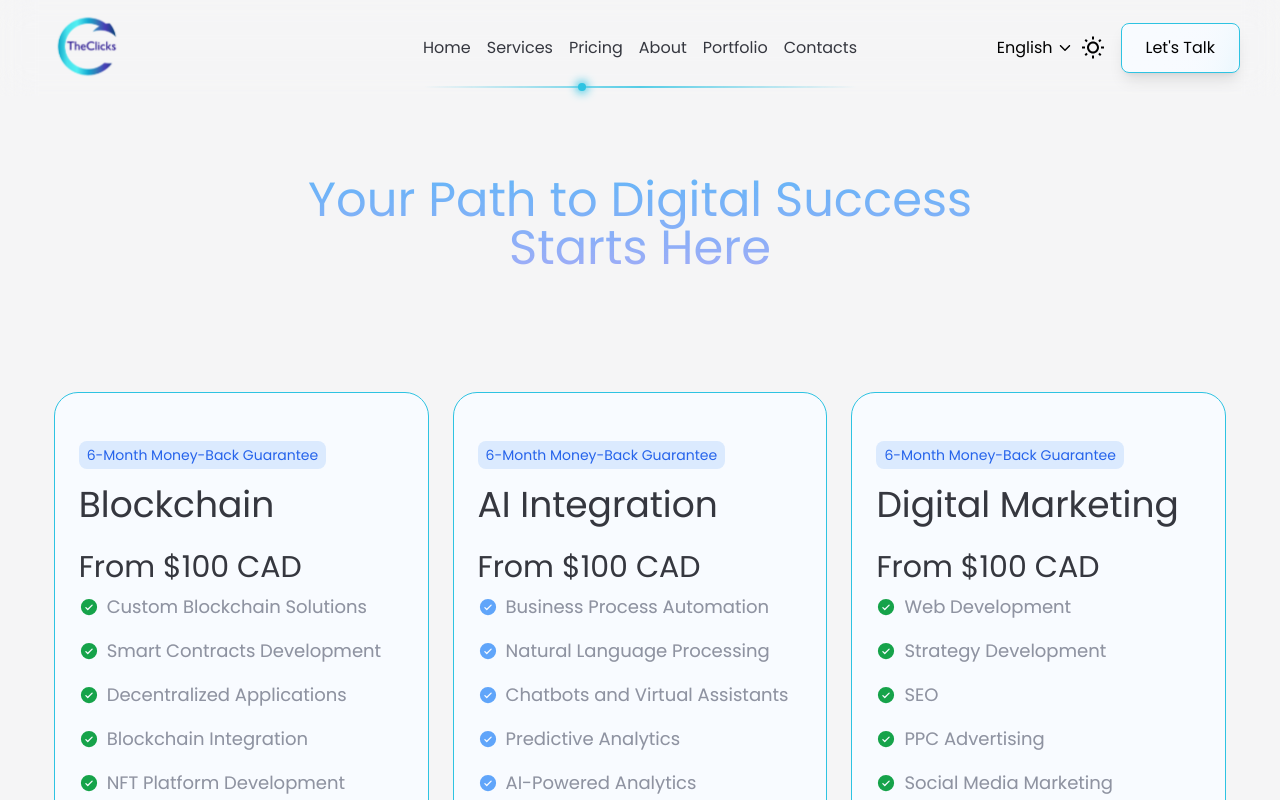
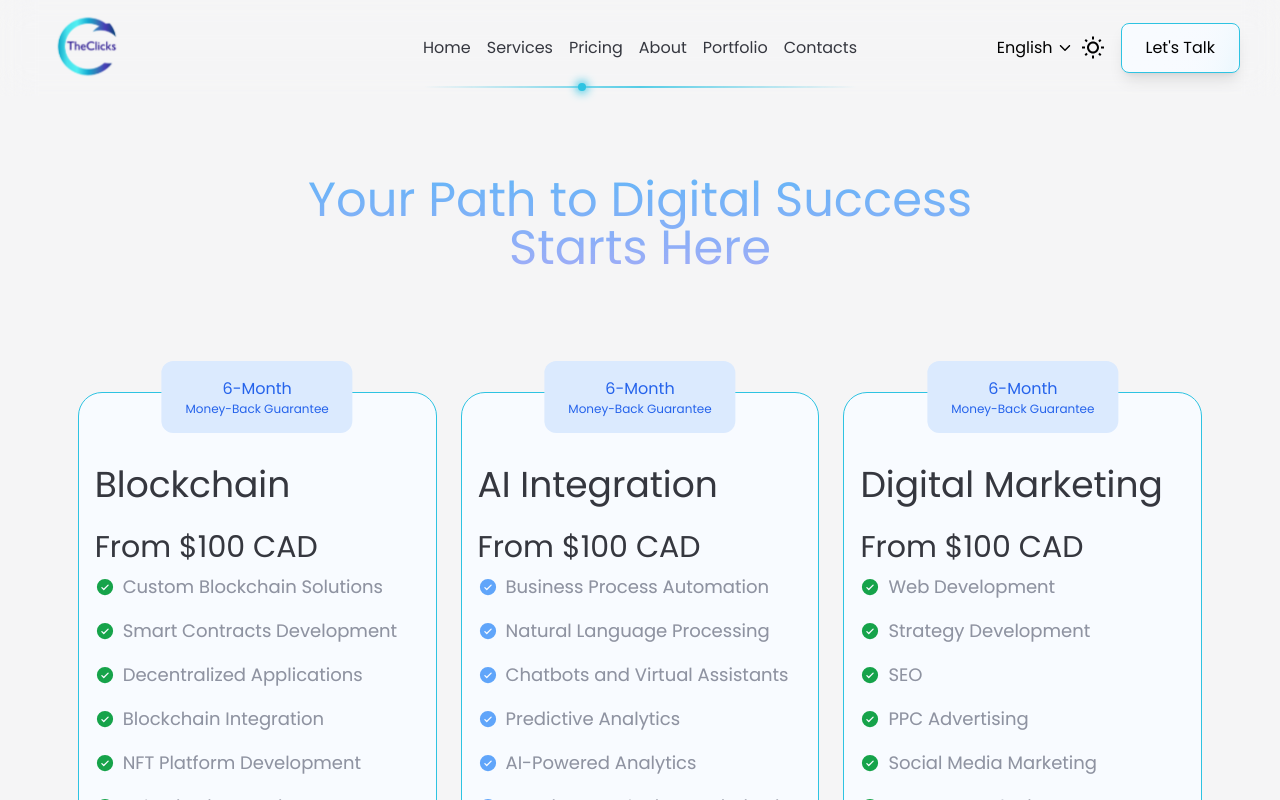
Before and after one commit to the-clicks-dev-team-1/clicks, a Next.js app: page /en/pricing in a window 1280 px wide. Shown: the top 800 px of the page. Built offline with nearby package versions, Linux system fonts and the light colour scheme; what tailwindcss-filters would draw is missing.

Commit message:
money-back label  updated

```diff
--- a/app/[locale]/pricing/page.tsx
+++ b/app/[locale]/pricing/page.tsx
@@ -79,16 +79,18 @@ const Pricing: FC<{ params: { locale: string } }> = async ({
             {t("title")} <br /> {t("subtitle")}
           </h1>
         </div>
+
         <div className="grid grid-cols-1 md:grid-cols-3 gap-6 px-4 md:p-10 #md:w-4/5 #2xl:w-3/4 max-w-7xl mb-32 items-center">
           {plans.map((plan, index) => (
             <div
               key={plan.name}
-              className="h-full flex flex-col justify-between border rounded-3xl px-6 py-4 md:py-6 light:bg-[var(--light-blue)] border-[var(--ocean-blue)]"
+              className="relative h-full flex flex-col justify-between border rounded-3xl  px-4 pb-4 pt-8 p md:pb-6 md:pt-12 light:bg-[var(--light-blue)] border-[var(--ocean-blue)]"
             >
+              <div className="whitespace-nowrap absolute left-1/2 -translate-x-1/2 -top-8 flex flex-col items-center text-blue-600 bg-blue-100 py-4 px-6 rounded-xl">
+                <span className="text-base">{t("moneyBack1")}</span>
+                <span className="text-xs">{t("moneyBack2")}</span>
+              </div>
               <div className={plan.style}>
-                <div className="w-fit text-sm font-medium text-blue-600 bg-blue-100 px-2 py-1 mb-4 rounded-lg">
-                  {t("moneyBack")}
-                </div>
                 <div className="text-3xl md:text-4xl flex items-center font-medium text-[var(--light-blue)] light:text-[var(--gray-70)]">
                   {t(`plans.${index}.name`)}
                 </div>
```
Also changed, not shown: i18n/messages/en.json, i18n/messages/fr.json.
